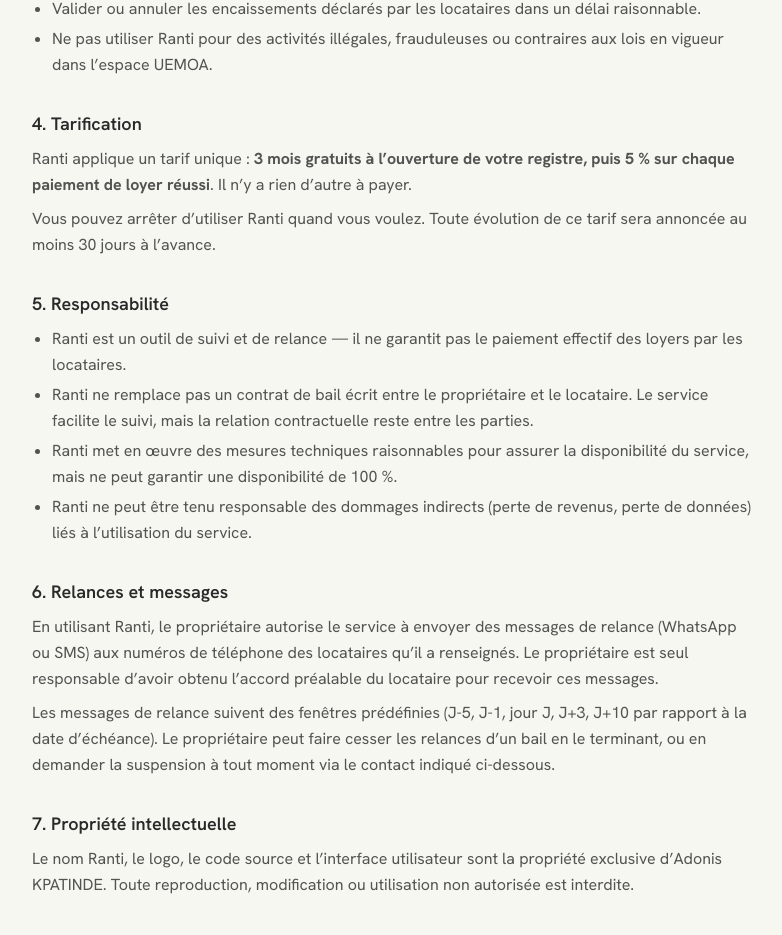
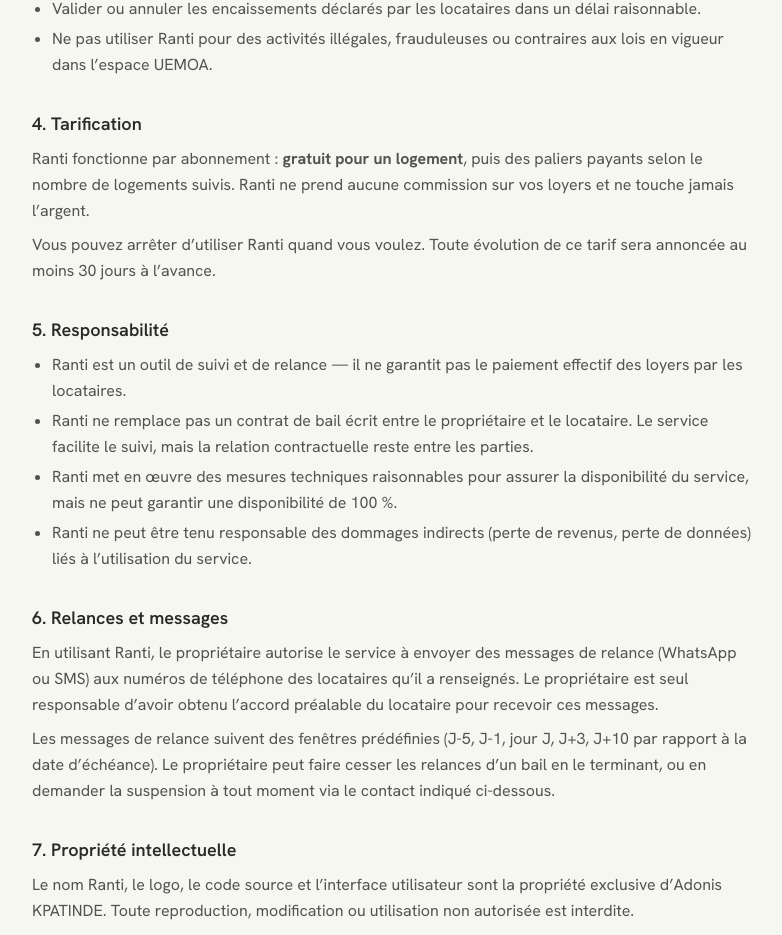
Before and after one commit to mrkpatinde/ranti, a Next.js app in the folder apps/web/: page /conditions in a window 1280 px wide. Shown: the part 812-1747 px from the top of the page, without its empty margins (248-1030 px from the left). Built offline with nearby package versions, Linux system fonts and the light colour scheme; no server answers.

Commit message:
fix(legal+docs): tarif ADR-024 partout — CGU et DESIGN.md, fini le « 5 % »
Abonnement par paliers, gratuit pour un logement, aucune commission sur les
loyers. launch.json : autoPort.

```diff
--- a/apps/web/src/app/(public)/conditions/page.tsx
+++ b/apps/web/src/app/(public)/conditions/page.tsx
@@ -88,9 +88,9 @@
             4. Tarification
           </h2>
           <p className="mt-2">
-            Ranti applique un tarif unique :{" "}
-            <strong>3 mois gratuits à l&rsquo;ouverture de votre registre, puis 5 % sur chaque paiement de loyer
-            réussi</strong>. Il n&rsquo;y a rien d&rsquo;autre à payer.
+            Ranti fonctionne par abonnement :{" "}
+            <strong>gratuit pour un logement</strong>, puis des paliers payants selon le nombre de logements
+            suivis. Ranti ne prend aucune commission sur vos loyers et ne touche jamais l&rsquo;argent.
           </p>
           <p className="mt-2">
             Vous pouvez arrêter d&rsquo;utiliser Ranti quand vous voulez. Toute évolution de ce tarif sera annoncée au
```
Also changed, not shown: 2 other files (tests, documents, lock files or other folders).
